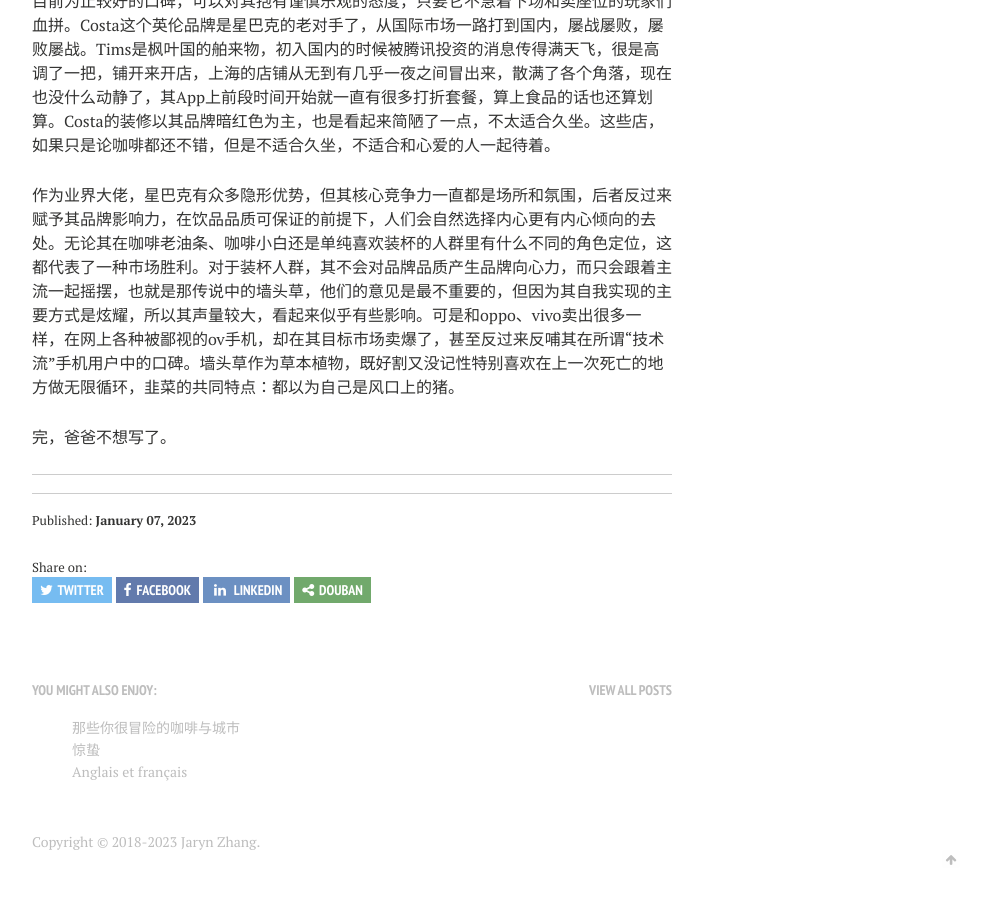
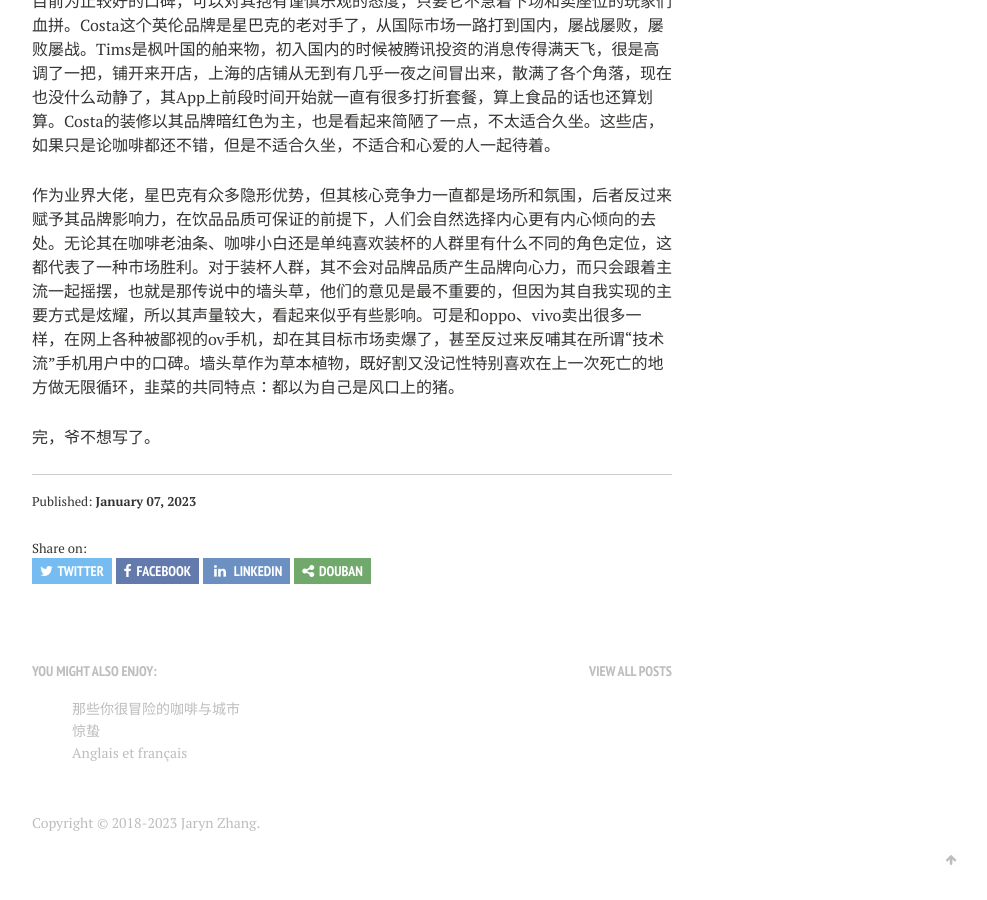
Before and after one commit to jarynzhang/jarynzhang.github.io, a Jekyll site: the page built from _posts/2023-01-07-未单发文章存档02.md, in a window 1280 px wide and 900 px high, scrolled down 1843 px. Shown: the whole window, without its empty margins (288-1275 px from the left). Built offline with Jekyll 4.4.1, drawn with Linux system fonts in a browser that asks for light colours; nearby versions of some CDN libraries; our own code applies the rules of GitHub Pages for plain Markdown files.

Commit message:
Update 2023-01-07-未单发文章存档02.md

```diff
--- a/_posts/2023-01-07-未单发文章存档02.md
+++ b/_posts/2023-01-07-未单发文章存档02.md
@@ -34,7 +34,4 @@ single是他们特有的咖啡组合（中烘或高烘），指的是鲜萃咖
 
 作为业界大佬，星巴克有众多隐形优势，但其核心竞争力一直都是场所和氛围，后者反过来赋予其品牌影响力，在饮品品质可保证的前提下，人们会自然选择内心更有内心倾向的去处。无论其在咖啡老油条、咖啡小白还是单纯喜欢装杯的人群里有什么不同的角色定位，这都代表了一种市场胜利。对于装杯人群，其不会对品牌品质产生品牌向心力，而只会跟着主流一起摇摆，也就是那传说中的墙头草，他们的意见是最不重要的，但因为其自我实现的主要方式是炫耀，所以其声量较大，看起来似乎有些影响。可是和oppo、vivo卖出很多一样，在网上各种被鄙视的ov手机，却在其目标市场卖爆了，甚至反过来反哺其在所谓“技术流”手机用户中的口碑。墙头草作为草本植物，既好割又没记性特别喜欢在上一次死亡的地方做无限循环，韭菜的共同特点：都以为自己是风口上的猪。
 
-完，爸爸不想写了。
-
-
----
+完，爷不想写了。
```
